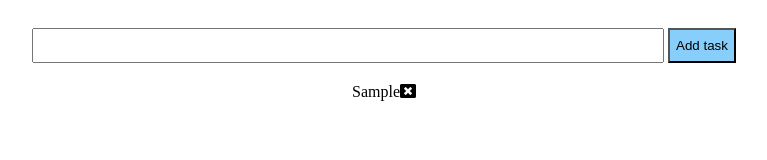
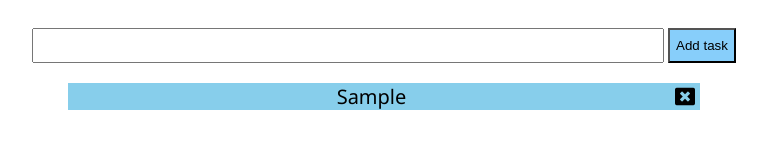
Before and after one commit to ialihaider75/100DaysOfCode, a plain HTML site: page Day8/index.html in a window 1280 px wide. Both pictures are taken after typing "Sample" into the empty fields and a click on the button "Add task". Shown: the whole page, without its empty margins (256-1023 px from the left). Drawn offline with Linux system fonts and the light colour scheme.

Commit message:
Finishing up toDo list

```diff
--- a/Day8/js/app.js
+++ b/Day8/js/app.js
@@ -6,8 +6,13 @@ function addTask() {
     };
     var domTaskElement = document.createElement("div");
     domTaskElement.setAttribute("id", taskObject.id);
+    domTaskElement.setAttribute("class", "task");
     var domTaskElementRemoveBtn = document.createElement("a");
+    domTaskElementRemoveBtn.setAttribute("class", "task-remove-btn");
     domTaskElementRemoveBtn.innerHTML = "<i class='fas fa-window-close'></i>";
+    domTaskElementRemoveBtn.addEventListener("click", function () {
+        removeTask(this.parentNode.getAttribute("id"));
+    })
     domTaskElement.append(document.createElement("span").innerText = taskObject.task);
     domTaskElement.append(domTaskElementRemoveBtn);
     document.querySelector(".task-list").append(domTaskElement);
@@ -16,7 +21,11 @@ function addTask() {
 
 function generateUniqueIdForNewTask() {
     var taskList = document.querySelector(".task-list");
-    console.log(taskList);
     var index = taskList.getElementsByTagName("div").length;
     return index;
 }
+
+function removeTask(id) {
+    task = document.getElementById(id);
+    task.parentNode.removeChild(task);
+}
--- a/Day8/styles/style.css
+++ b/Day8/styles/style.css
@@ -20,3 +20,17 @@
 .task-list {
     text-align: center;
 }
+
+.task {
+    background-color: skyblue;
+    font-style: normal;
+    font-family: 'Segoe UI', Tahoma, Geneva, Verdana, sans-serif;
+    font-size: 20px;
+    width: 50%;
+    margin: auto;
+}
+
+.task-remove-btn {
+    float: right;
+    padding-right: 5px;
+}
```
